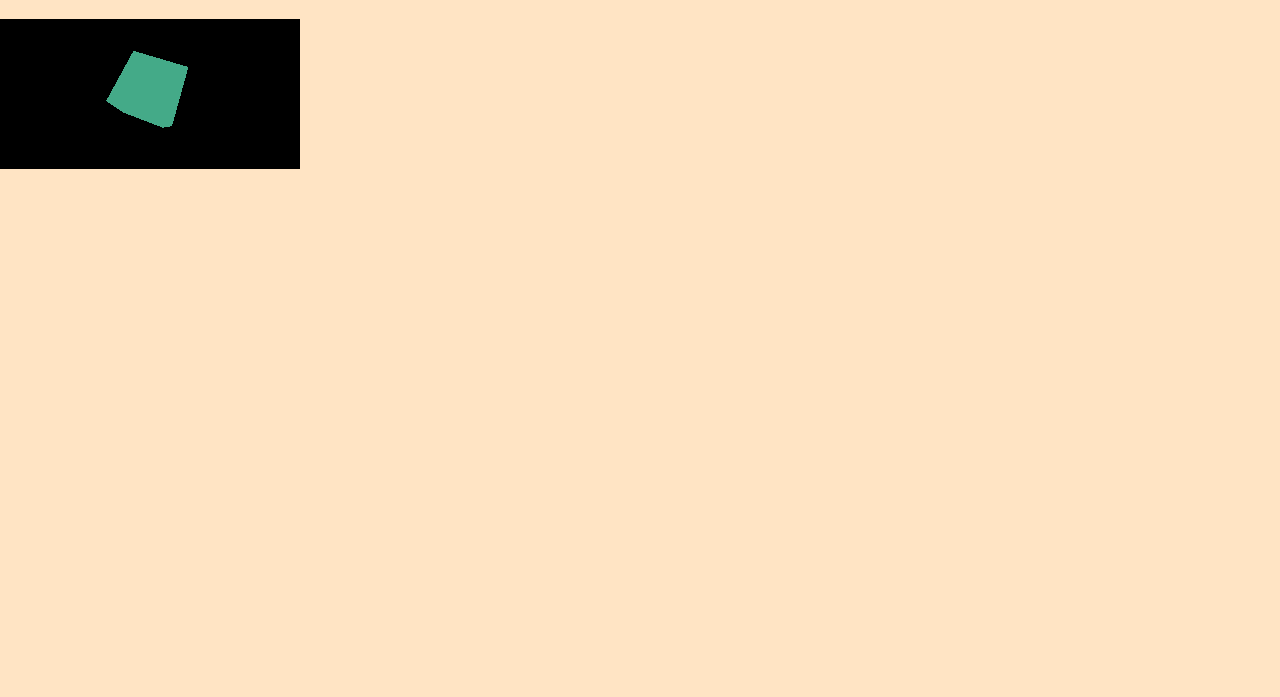
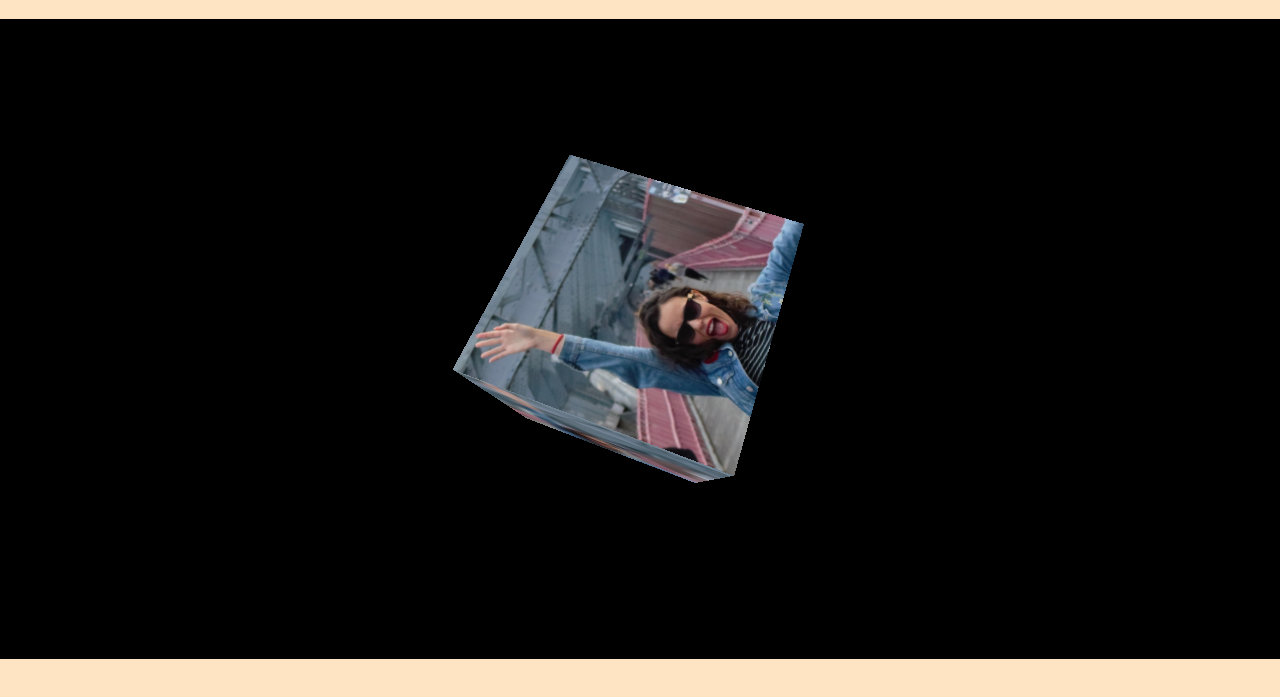
Before and after one commit to tuliof/threejs-pear, a website built with webpack: page src/index.html in a window 1280 px wide. Shown: the part 61-758 px from the top of the page. Built offline with nearby package versions, Linux system fonts and the light colour scheme.

Commit message:
Add image to cube

```diff
--- a/src/index.html
+++ b/src/index.html
@@ -5,9 +5,21 @@
     <meta charset="utf-8" />
 
     <style>
+      html,
+      body {
+        margin: 0;
+        height: 100%;
+      }
+
       body {
         margin: 0;
         background-color: bisque;
+      }
+
+      canvas {
+        width: 100%;
+        height: 100%;
+        display: block;
       }
     </style>
   </head>
--- a/src/index.js
+++ b/src/index.js
@@ -1,19 +1,7 @@
 import * as THREE from "three";
+import line from "../public/images/line.jpg";
 
-// const canvas = document.getElementById("c");
-// const renderer = new THREE.WebGLRenderer({ canvas });
-// renderer.setSize(window.innerWidth, window.innerHeight);
-
-// const camera = new THREE.PerspectiveCamera(
-//   45,
-//   window.innerWidth / window.innerHeight,
-//   1,
-//   500
-// );
-// camera.position.set(0, 0, 100);
-// camera.lookAt(0, 0, 0);
-
-// const scene = new THREE.Scene();
+console.log("line", line);
 
 function main() {
   const canvas = document.querySelector("#c");
@@ -28,12 +16,25 @@ function main() {
 
   const scene = new THREE.Scene();
 
+  {
+    const color = 0xffffff;
+    const intensity = 1;
+    const light = new THREE.DirectionalLight(color, intensity);
+    light.position.set(-1, 2, 4);
+    scene.add(light);
+  }
+
+  const loader = new THREE.TextureLoader();
+
   const boxWidth = 1;
   const boxHeight = 1;
   const boxDepth = 1;
   const geometry = new THREE.BoxGeometry(boxWidth, boxHeight, boxDepth);
 
-  const material = new THREE.MeshBasicMaterial({ color: 0x44aa88 }); // greenish blue
+  //   const material = new THREE.MeshPhongMaterial({ color: 0x44aa88 }); // greenish blue
+  const material = new THREE.MeshBasicMaterial({
+    map: loader.load(line),
+  });
 
   const cube = new THREE.Mesh(geometry, material);
   scene.add(cube);
@@ -41,6 +42,14 @@ function main() {
   function render(time) {
     time *= 0.001; // convert time to seconds
 
+    // Update camera aspect ratio
+    if (resizeRendererToDisplaySize(renderer)) {
+      const canvas = renderer.domElement;
+      camera.aspect = canvas.clientWidth / canvas.clientHeight;
+      camera.updateProjectionMatrix();
+    }
+
+    // Movement
     cube.rotation.x = time;
     cube.rotation.y = time;
 
@@ -48,6 +57,19 @@ function main() {
 
     requestAnimationFrame(render);
   }
+
+  function resizeRendererToDisplaySize(renderer) {
+    const canvas = renderer.domElement;
+    const pixelRatio = window.devicePixelRatio;
+    const width = (canvas.clientWidth * pixelRatio) | 0;
+    const height = (canvas.clientHeight * pixelRatio) | 0;
+    const needResize = canvas.width !== width || canvas.height !== height;
+    if (needResize) {
+      renderer.setSize(width, height, false);
+    }
+    return needResize;
+  }
+
   requestAnimationFrame(render);
 }
 
--- a/webpack.config.js
+++ b/webpack.config.js
@@ -1,29 +1,34 @@
-const webpack = require('webpack');
-const path = require('path');
-const CopyPlugin = require('copy-webpack-plugin');
-const { CleanWebpackPlugin } = require('clean-webpack-plugin');
+const webpack = require("webpack");
+const path = require("path");
+const CopyPlugin = require("copy-webpack-plugin");
+const { CleanWebpackPlugin } = require("clean-webpack-plugin");
 
 const config = {
-  entry: './src/index.js',
+  entry: "./src/index.js",
   output: {
-    path: path.resolve(__dirname, 'dist'),
-    filename: 'bundle.js'
+    path: path.resolve(__dirname, "dist"),
+    filename: "bundle.js",
   },
   module: {
     rules: [
       {
         test: /\.js$/,
-        use: 'babel-loader',
-        exclude: /node_modules/
-      }
-    ]
+        use: "babel-loader",
+        exclude: /node_modules/,
+      },
+      {
+        test: /\.(jpe?g|png|hig|svg)$/i,
+        loader: "file-loader",
+        options: { name: "[path][name].[ext]" },
+      },
+    ],
   },
   plugins: [
     new CopyPlugin({
-      patterns: [{ from: 'src/index.html' }],
+      patterns: [{ from: "src/index.html" }],
     }),
-    new CleanWebpackPlugin()
-  ]
+    new CleanWebpackPlugin(),
+  ],
 };
 
 module.exports = config;
```
Also changed, not shown: package.json (+5 -4 lines), dist/index.html, public/images/line.jpg (added), 1 other file.
